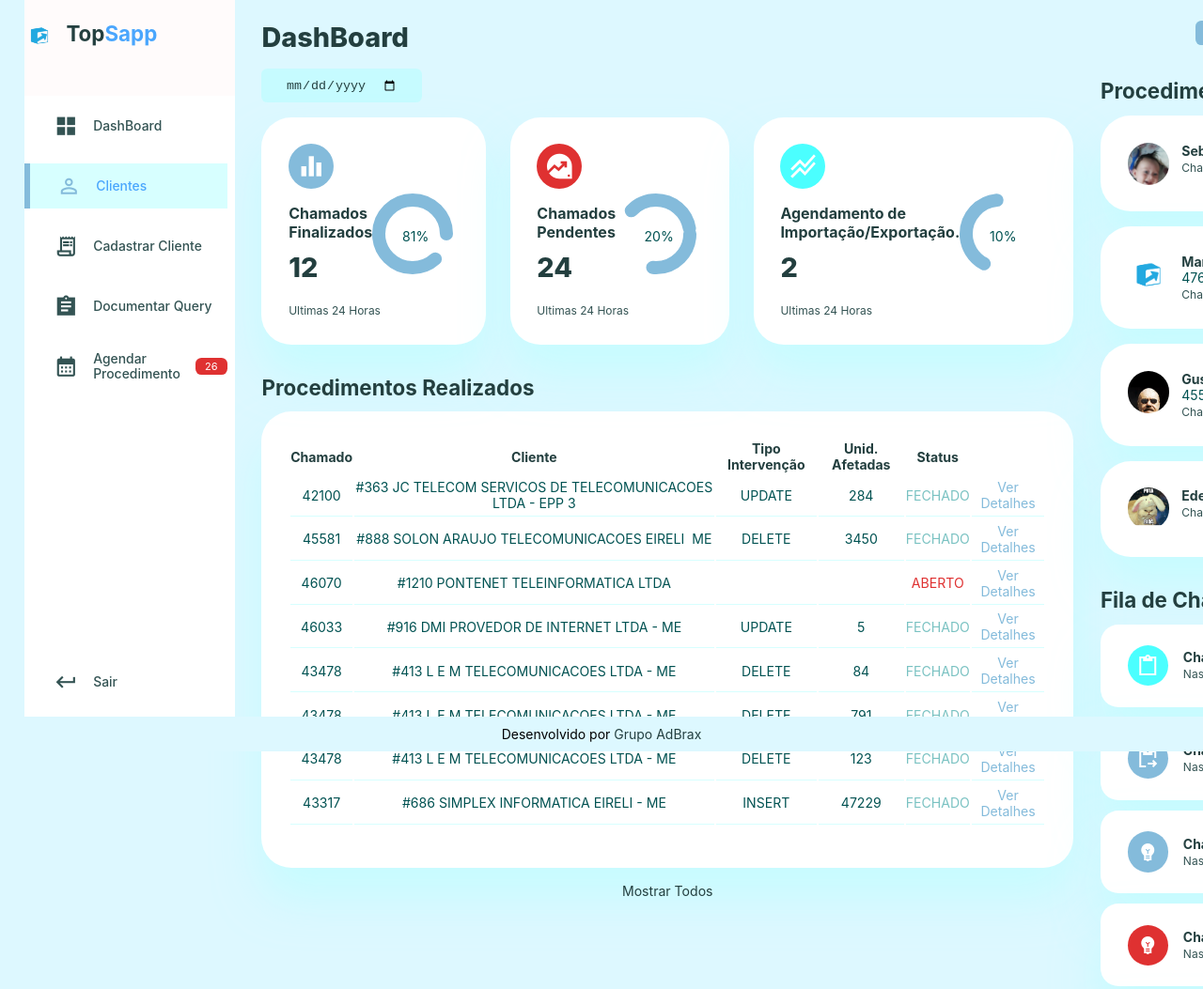
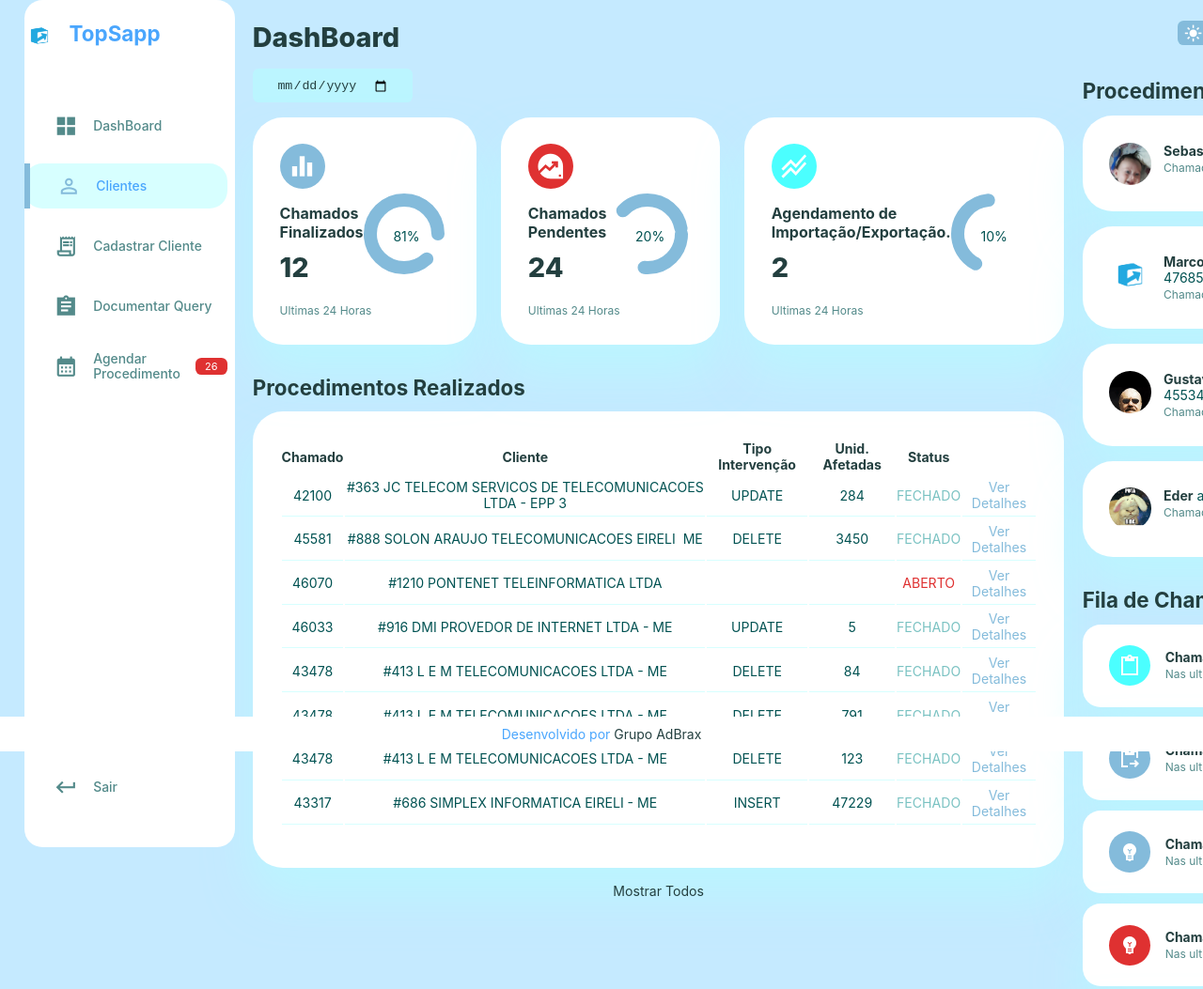
Before and after one commit to jhonatanlinux/novo_projeto, a plain HTML site: page projeto_2pagina/index.html in a window 1280 px wide. Shown: the top 1053 px of the page at 94% size. Drawn offline with Linux system fonts and the light colour scheme.

Commit message:
Add files via upload

```diff
--- a/projeto_2pagina/estilos.css
+++ b/projeto_2pagina/estilos.css
@@ -5,13 +5,13 @@
     --color-success: #4bffff;
     --color-warning: #7ac2c2;
     --color-white: #ffffff;
-    --color-info-dark: #335353;
+    --color-info-dark: #538a8a;
     --color-info-light: #4ac7c7;
     --color-dark: #233f3f;
     --color-light: #b3ffff85;
     --color-primary-variant: #00fdfd;
     --color-dark-variant: #005252;
-    --color-background: #ddf8ff;
+    --color-background: #c5eaff;
     --color-topsapp: #4aa6fd;
 
     --card-border-radius: 2rem;
@@ -62,7 +62,7 @@ body{
     display: grid;
     width: 96%;
     margin: 0 auto;
-    gap: 1.8rem;
+    gap: 1.2rem;
     grid-template-columns: 14rem auto 23rem;
 }
 a{
@@ -123,7 +123,12 @@ b{
 }
 aside{
     height: 100vh;
-    background: rgb(255, 251, 251);
+    background: var(--color-white);
+    border-radius: var(--border-radius-3);
+}
+aside h2{
+    background: var(--color-white);
+    color: var(--color-topsapp);
 }
 aside .top{
     display: flex;
@@ -133,7 +138,7 @@ aside .top{
 }
 aside .logo{
     display: flex;
-    gap: 0.8rem;
+    gap: 1rem;
 }
 aside .logo img{
     width: 2rem;
@@ -145,12 +150,13 @@ aside .close{
 
 /*------SIDEBAR-------*/
 aside .sidebar{
-    background: #ffffff;
+    background: var(--color-white);
     display: flex;
     flex-direction: column;
-    height: 86vh;
+    height: 100%;
     position: relative;
     top: 3rem;
+    border-radius: var(--border-radius-3);
 }
 aside h3{
     font-weight: 500;
@@ -179,6 +185,7 @@ aside .sidebar a.active{
     background: var(--color-light);
     color: var(--color-topsapp);
     margin-left: 0;
+    border-radius: var(--border-radius-3);
 }
 aside .sidebar a.active:before{
     content: '';
@@ -320,6 +327,11 @@ main .recent-orders table{
 main .recent-orders table:hover{
     box-shadow: none;
 }
+main .recent-orders .primary:hover{
+    background: var(--color-primary);
+    color: var(--color-white);
+    border-radius: 10px;
+}
 main table tbody td{
     height: 2.8rem;
     border-bottom: 1px solid var(--color-light);
@@ -443,6 +455,10 @@ main .recent-orders a{
     display: flex;
     align-items: center;
     justify-content: center;
+}
+.right .sales-analytics .add-product:hover{
+    background: var(--color-primary);
+    color: var(--color-white);
 }
 .right .sales-analytics .add-product div{
     display: flex;
@@ -591,18 +607,17 @@ main .recent-orders a{
 
 }
 footer {
-    background-color: #ddf8ff;
-    color: #0516ff;
+    background: var(--color-white);
+    color: var(--color-topsapp);
     font-size: 14px;
     bottom: 0;
     position: fixed;
     left: 0;
     right: 0;
     text-align: center;
-    z-index: 999;
 }
 
 footer p {
     margin: 10px 0;
-    color: #000000;
+    color: var(--color-topsapp);
 }
--- a/projeto_2pagina/index.html
+++ b/projeto_2pagina/index.html
@@ -16,7 +16,7 @@
             <div class="top">
                 <div class="logo">
                     <img src="./imagens/teste-removebg-preview.png">
-                    <h2>Top<span class="sapp">Sapp</span></h2>
+                    <h2 class="topsapp">Top<span class="sapp">Sapp</span></h2>
                 </div>
                 <div class="close" id="close-btn">
                     <span class="material-icons-sharp">close</span>
```
